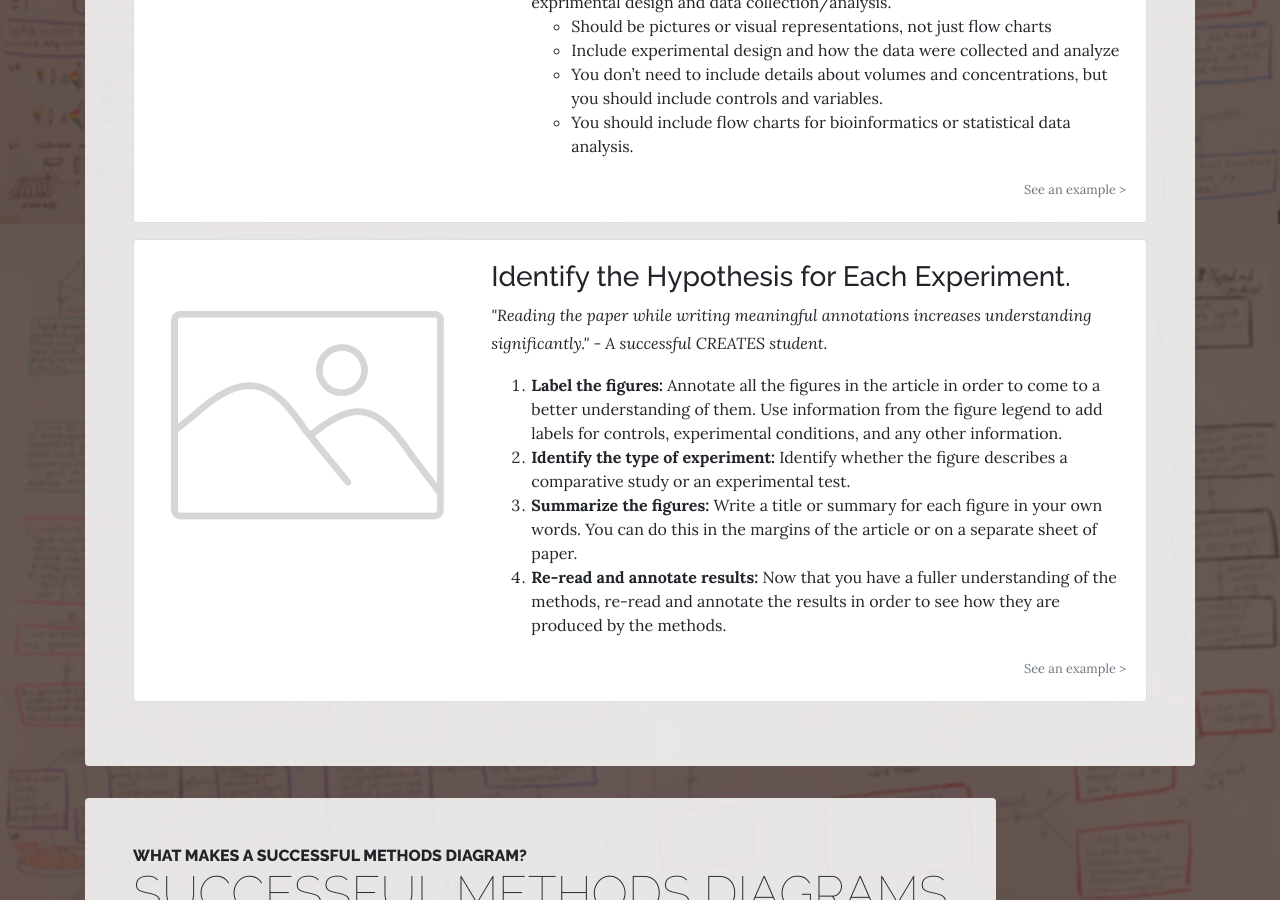
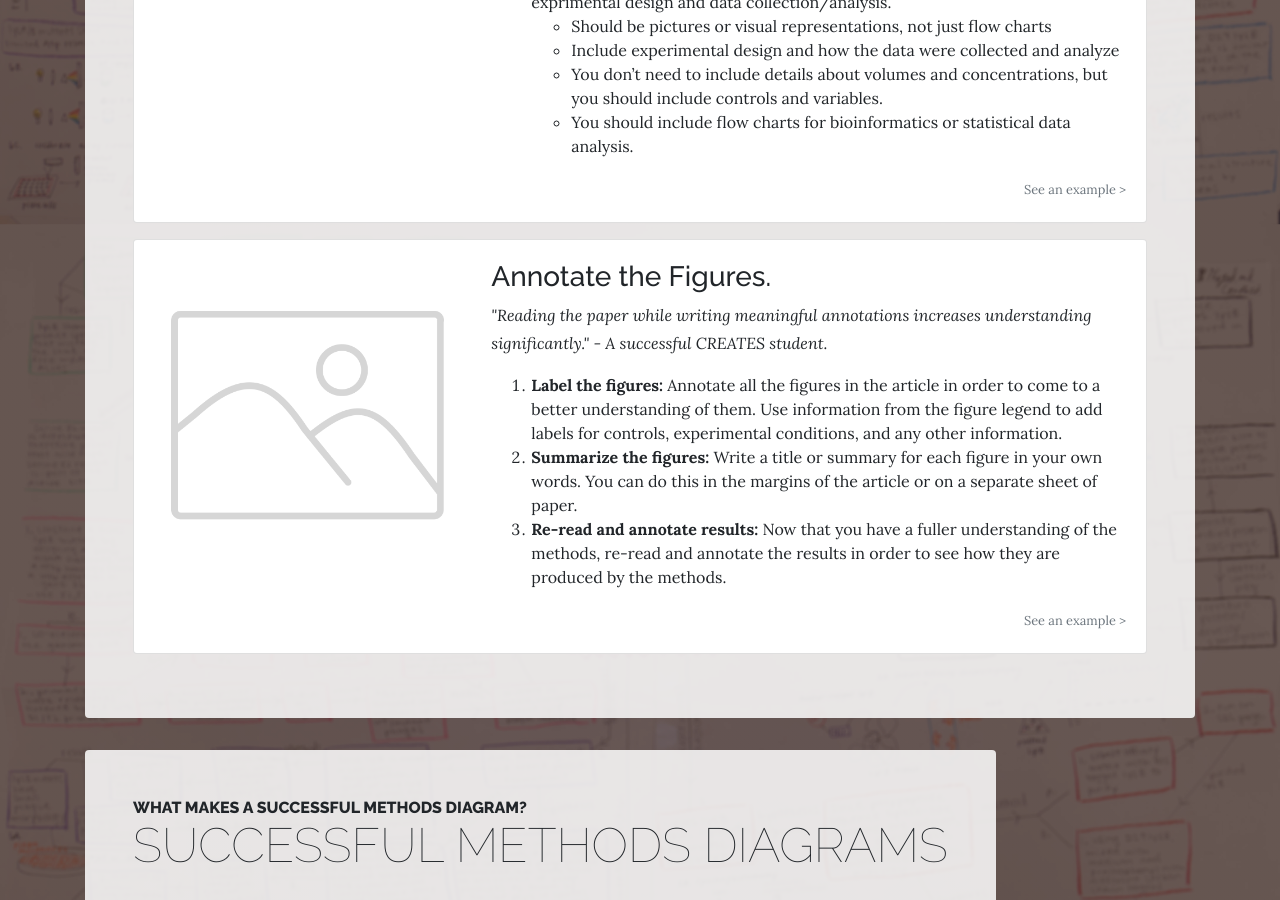
Before and after one commit to woof84/woof84.github.io-creates, a Jekyll site: the page built from r.html, in a window 1280 px wide and 900 px high, scrolled down 745 px. Built offline with Jekyll 4.4.1, drawn with Linux system fonts in a browser that asks for light colours; nearby versions of some CDN libraries.

Commit message:
Update r.html

```diff
--- a/r.html
+++ b/r.html
@@ -52,11 +52,10 @@ layout: page
                           </div>
                           <div class="col-md-8">
                               <div class="card-body">
-                                <h3>Identify the Hypothesis for Each Experiment.</h3>
+                                <h3>Annotate the Figures.</h3>
                                 <p><em>"Reading the paper while writing meaningful annotations increases understanding significantly." - A successful CREATES student.</em></p>
                                   <ol>
                                      <li><strong>Label the figures: </strong>Annotate all the figures in the article in order to come to a better understanding of them. Use information from the figure legend to add labels for controls, experimental conditions, and any other information.</li>
-                                    <li><strong>Identify the type of experiment: </strong>Identify whether the figure describes a comparative study or an experimental test.</li>
                                     <li><strong>Summarize the figures: </strong>Write a title or summary for each figure in your own words. You can do this in the margins of the article or on a separate sheet of paper.</li>
                                     <li><strong>Re-read and annotate results: </strong>Now that you have a fuller understanding of the methods, re-read and annotate the results in order to see how they are produced by the methods.</li>
                                   </ol>
```
